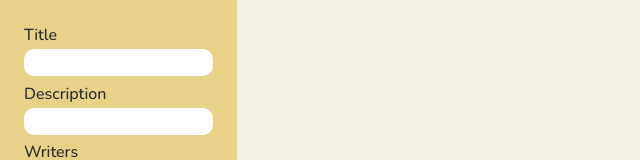
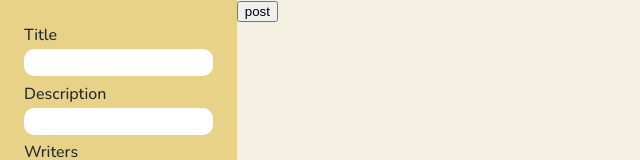
Before and after one commit to duta3135/client, a Next.js app: page /admin/article-editor in a window 1280 px wide. Shown: the top 160 px of the page, without its empty margins (0-640 px from the left). Built offline with nearby package versions, Linux system fonts and the light colour scheme.

Commit message:
init -m "added split action button"

```diff
--- /dev/null
+++ b/components/SplitActionBtn.js
@@ -0,0 +1,11 @@
+import React from 'react'
+
+function SplitActionBtn() {
+    return (
+        <div>
+            <button>post</button>
+        </div>
+    )
+}
+
+export default SplitActionBtn
--- a/pages/admin/article-editor/index.js
+++ b/pages/admin/article-editor/index.js
@@ -1,12 +1,13 @@
 import EditorSidebar from "../../../components/EditorSidebar"
 import styles from "../../../styles/ArticleEditor.module.css"
+import SplitActionBtn from "../../../components/SplitActionBtn"
 function ArticleEditor() {
 
     return (
         <div className={styles.wrapper}>
             <EditorSidebar/>
             <main>
-
+                <SplitActionBtn/>
             </main>
         </div>
     )
--- a/styles/ArticleEditor.module.css
+++ b/styles/ArticleEditor.module.css
@@ -3,4 +3,5 @@
   font-family: "Nunito", sans-serif;
   color: #252b30;
   font-weight: 500;
+  display: flex;
 }
```
